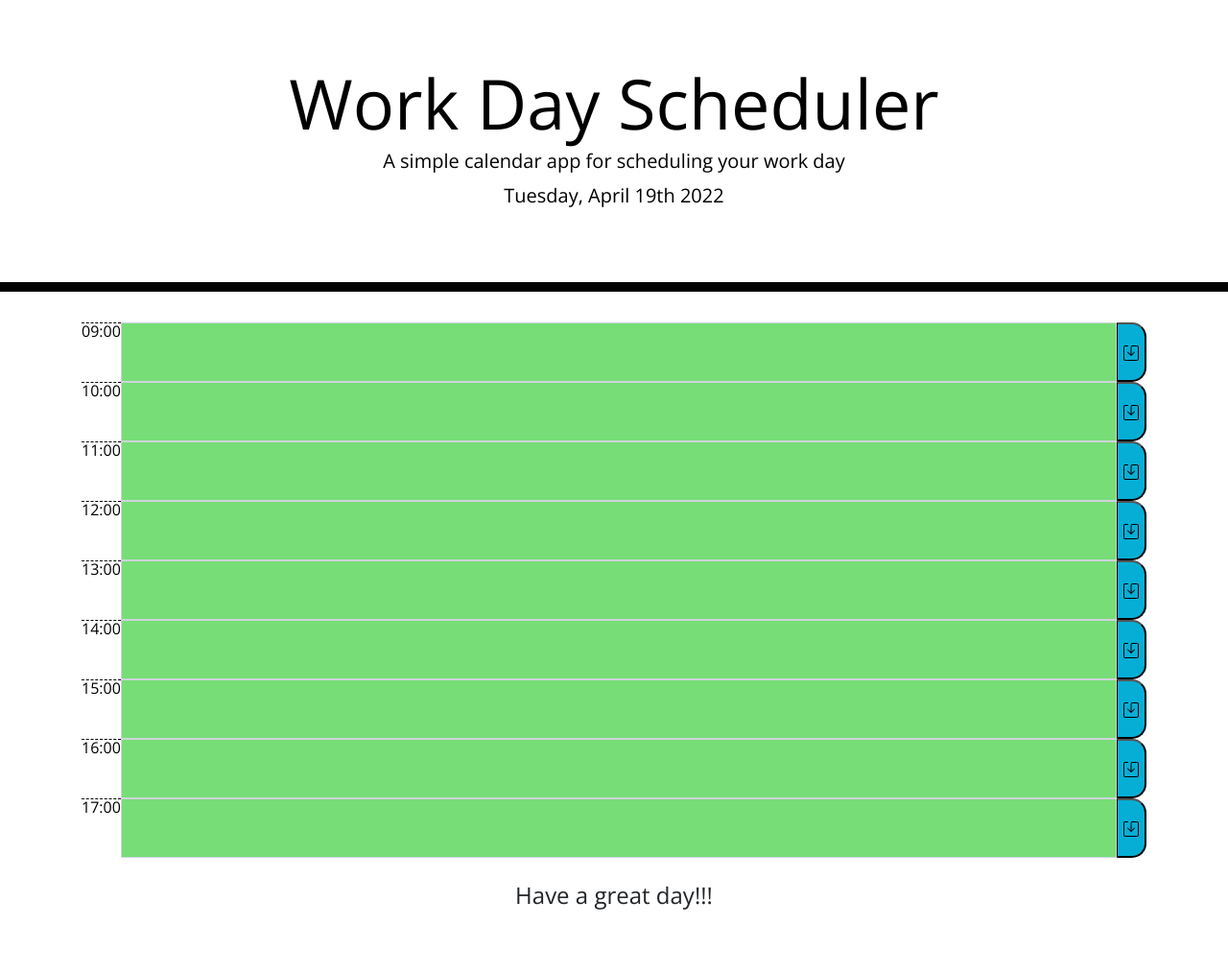
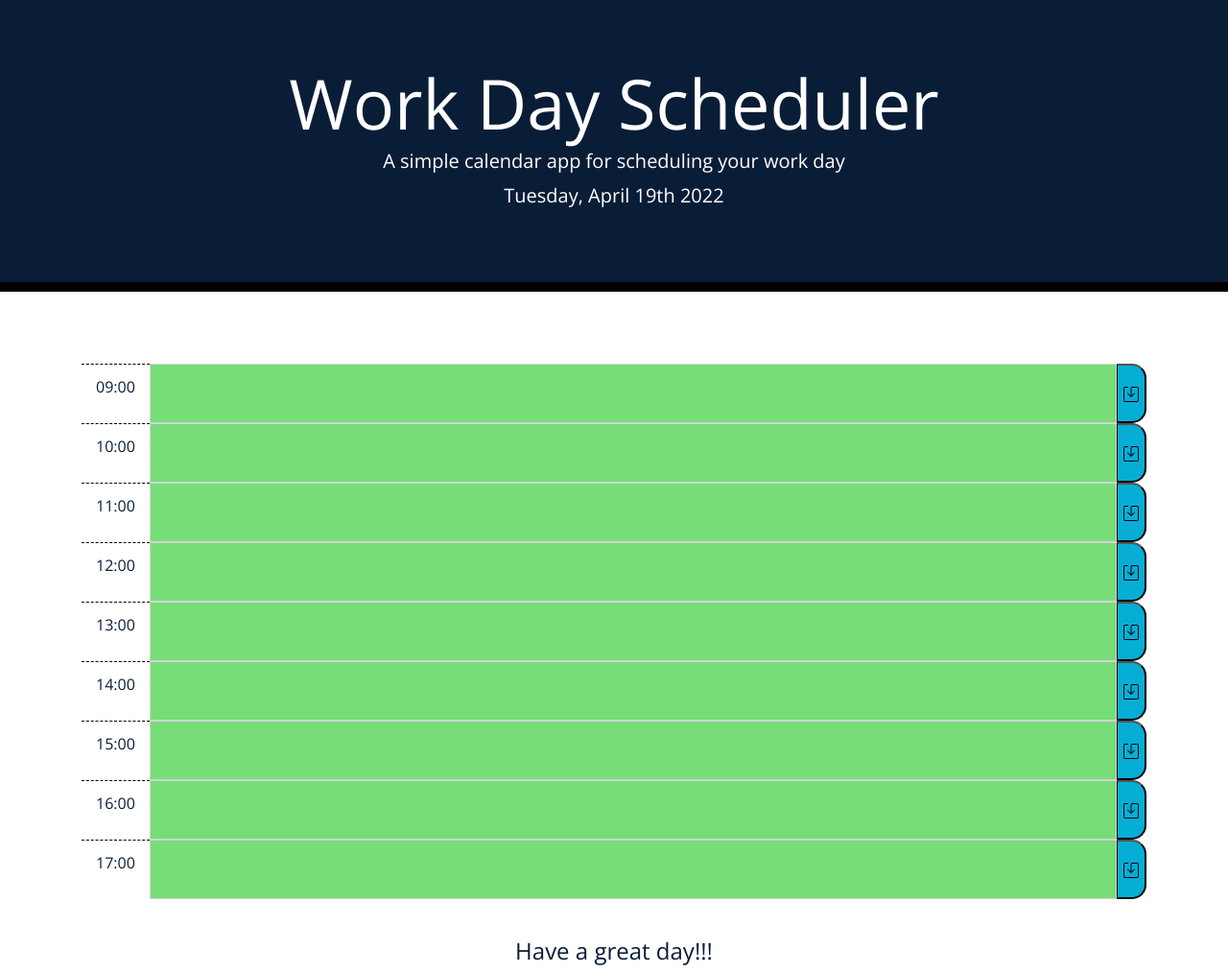
Before and after one commit to sevalc/WorkDayScheduler, a plain HTML site: page index.html in a window 1280 px wide. Shown: the whole page at 96% size. Before the commit the page ends 956 px from the top, so only its background shows below. Drawn offline with nearby package versions, Linux system fonts and the light colour scheme.

Commit message:
last updates

```diff
--- a/style.css
+++ b/style.css
@@ -15,10 +15,11 @@ textarea {
 
 .jumbotron {
   text-align: center;
-  background-color: transparent;
-  color: black;
+  background-color: #0A1D37;
+  color: white;
   border-radius: 0;
   border-bottom: 10px solid black;
+  margin-bottom: 75px;
 }
 
 .description {
@@ -38,8 +39,9 @@ textarea {
 
 .hour {
   background-color: #ffffff;
-  color: #000000;
+  color: #0A1D37;
   border-top: 1px dashed #000000;
+  padding: 15px;
 }
 
 .saveBtn {
@@ -56,6 +58,6 @@ textarea {
 }
 footer {
   text-align: center;
-  margin-top: 25px;
-
+  margin-top: 40px;
+  color: #0A1D37;
 }
```
